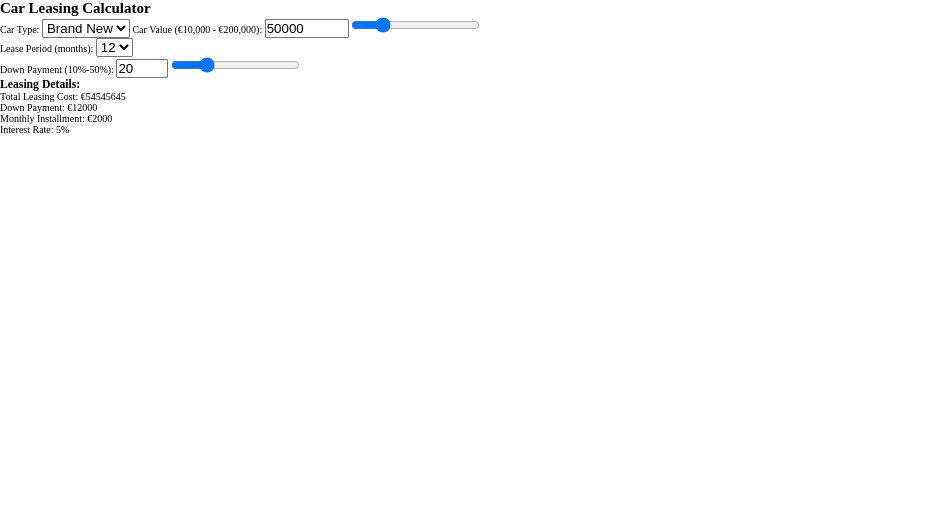
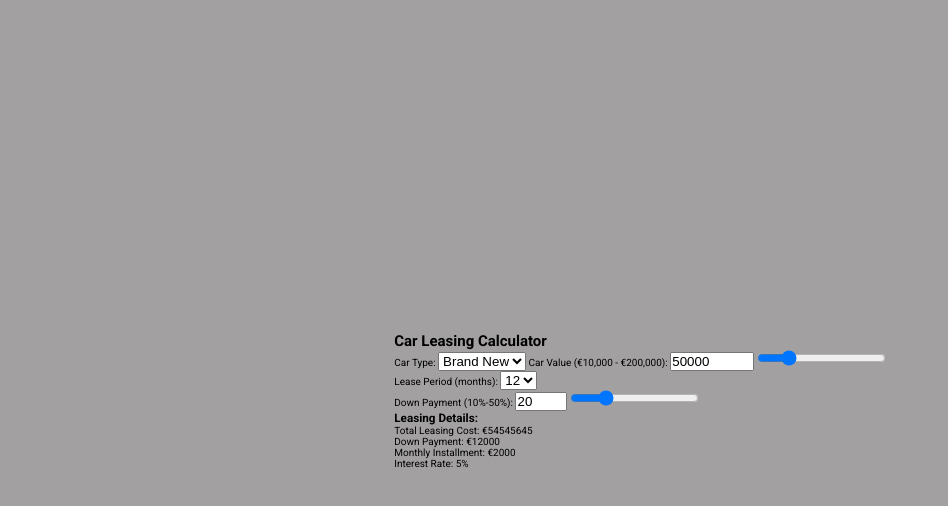
Before and after one commit to nikolamihailov/Full-stack-Internship-FE-Task, a plain HTML site: page Vanilla JS Solution/index.html in a window 1280 px wide. Shown: the whole page, without its empty margins (0-948 px from the left). Drawn offline with Linux system fonts and the light colour scheme.

Commit message:
starting css added

```diff
--- a/Vanilla JS Solution/styles.css
+++ b/Vanilla JS Solution/styles.css
@@ -7,3 +7,12 @@
 html {
   font-size: 62.5%;
 }
+
+body {
+  display: flex;
+  justify-content: center;
+  align-items: center;
+  height: 100vh;
+  background-color: #a2a0a0;
+  font-family: "Roboto", sans-serif;
+}
```
